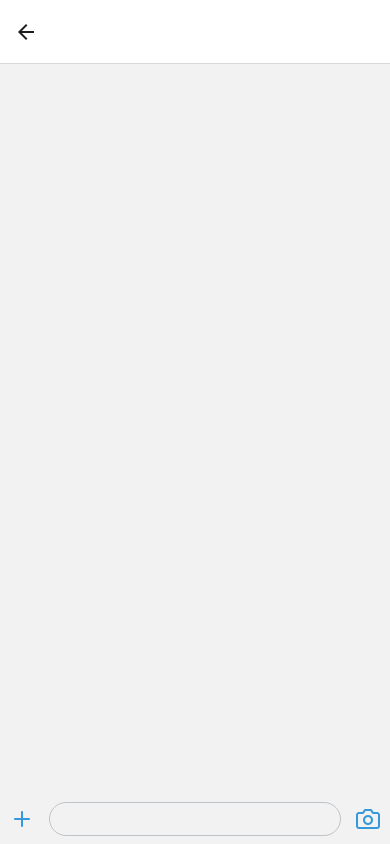
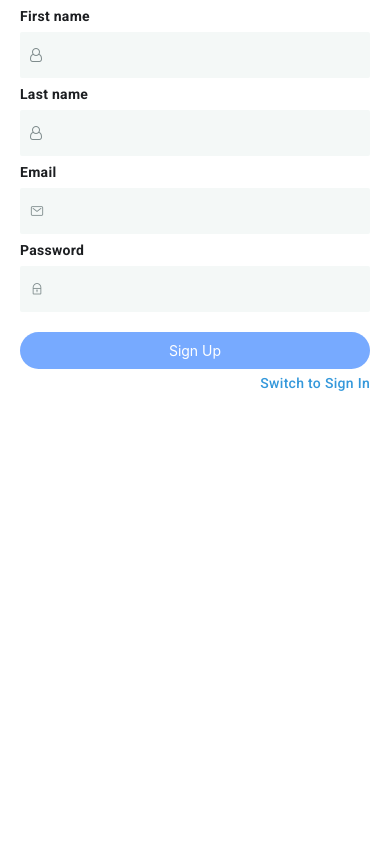
Before and after one commit to krystianGol/Chatify, a React Native app: screen /ChatScreen in a window 390 px wide. Built offline with nearby package versions, Linux system fonts and the light colour scheme.

Commit message:
Preliminary Version of Auth Screen UI

```diff
--- /dev/null
+++ b/components/Input.jsx
@@ -0,0 +1,70 @@
+import { View, Text, StyleSheet, TextInput } from "react-native";
+import React from "react";
+
+import colors from "../constans/colors";
+
+const Input = (props) => {
+  return (
+    <View style={styles.container}>
+      <Text style={styles.label}>{props.label}</Text>
+      <View style={styles.inputContainer}>
+        {props.icon && (
+          <props.iconPack
+            style={styles.icon}
+            name={props.icon}
+            size={props.iconSize || 20}
+          />
+        )}
+        <TextInput style={styles.input} />
+      </View>
+      {props.errorText && (
+        <View style={styles.errorContainer}>
+          <Text style={styles.errorText}>{props.errorText}</Text>
+        </View>
+      )}
+    </View>
+  );
+};
+
+const styles = StyleSheet.create({
+  container: {
+    widht: "100%",
+  },
+  label: {
+    marginVertical: 8,
+    fontFamily: "bold",
+    letterSpacing: 0.3,
+    color: colors.textColor,
+  },
+  inputContainer: {
+    flexDirection: "row",
+    widht: "100%",
+    paddingHorizontal: 10,
+    paddingVertical: 15,
+    borderRadius: 2,
+    backgroundColor: colors.nearlyWhite,
+    alignItems: "center",
+  },
+  icon: {
+    marginRight: 10,
+    color: colors.grey,
+  },
+  input: {
+    color: colors.textColor,
+    flex: 1,
+    fontFamily: "regular",
+    letterSpacing: 0.3,
+    paddingTop: 0,
+  },
+  errorContainer: {
+    marginVertical: 5,
+  },
+  errorText: {
+    color: "red",
+    fontSize: 13,
+    fontFamily: "regular",
+    letterSpacing: 0.3,
+  },
+});
+
+export default Input;
--- /dev/null
+++ b/components/PageContainer.jsx
@@ -0,0 +1,20 @@
+import { View, Text, StyleSheet } from 'react-native'
+import React from 'react'
+
+const PageContainer = props => {
+  return (
+    <View style={{...styles.container, ...props.style}}>
+      {props.children}
+    </View>
+  )
+}
+
+const styles = StyleSheet.create({
+  container: {
+    flex: 1,
+    paddingHorizontal: 20,
+    backgroundColor: 'white',
+  }
+})
+
+export default PageContainer
--- /dev/null
+++ b/components/SignInForm.jsx
@@ -0,0 +1,32 @@
+import React from 'react'
+import Ionicons from '@expo/vector-icons/Ionicons';
+import AntDesign from '@expo/vector-icons/AntDesign';
+
+import Input from "../components/Input";
+import SubmitButton from "../components/SubmitButton";
+
+const SignInForm = () => {
+    return (
+        <>
+            <Input
+              label="Email"
+              icon="mail-outline"
+              iconPack={Ionicons}
+              iconSize="20"
+            />
+            <Input
+              label="Password"
+              icon="lock"
+              iconPack={AntDesign}
+              iconSize="22"
+            />
+            <SubmitButton
+              title="Sign In"
+              onPress={() => console.log("Pressed")}
+              style={{ marginTop: 20 }}
+            />
+        </>
+      )
+}
+
+export default SignInForm
--- /dev/null
+++ b/components/SignUpForm.jsx
@@ -0,0 +1,46 @@
+import { View, Text } from 'react-native'
+import React from 'react'
+import FontAwesome from "@expo/vector-icons/FontAwesome";
+import Ionicons from '@expo/vector-icons/Ionicons';
+import AntDesign from '@expo/vector-icons/AntDesign';
+
+import Input from "../components/Input";
+import SubmitButton from "../components/SubmitButton";
+
+const SignUpForm = () => {
+  return (
+    <>
+    <Input
+          label="First name"
+          icon="user-o"
+          iconPack={FontAwesome}
+          iconSize="20"
+        />
+        <Input
+          label="Last name"
+          icon="user-o"
+          iconPack={FontAwesome}
+          iconSize="20"
+        />
+        <Input
+          label="Email"
+          icon="mail-outline"
+          iconPack={Ionicons}
+          iconSize="20"
+        />
+        <Input
+          label="Password"
+          icon="lock"
+          iconPack={AntDesign}
+          iconSize="22"
+        />
+        <SubmitButton
+          title="Sign Up"
+          onPress={() => console.log("Pressed")}
+          style={{ marginTop: 20 }}
+        />
+    </>
+  )
+}
+
+export default SignUpForm
--- /dev/null
+++ b/components/SubmitButton.jsx
@@ -0,0 +1,37 @@
+import { View, Text, TouchableOpacity, StyleSheet } from 'react-native'
+import React from 'react'
+
+import colors from '../constans/colors'
+
+const SubmitButton = (props) => {
+
+    const enabledBgColor = props.color || colors.primaryColor;
+    const disabledBgColor = colors.lightGrey;
+    const bgColor = props.disabled ? disabledBgColor : enabledBgColor;
+
+  return (
+    <TouchableOpacity
+        style={{
+            ...styles.button,
+            ...props.style,
+            ...{backgroundColor: bgColor}}}
+        onPress={props.disabled ? () => {} : props.onPress}
+        >
+        <Text style={{ color: props.disabled ? colors.grey : 'white'}}>
+        {props.title}
+        </Text>
+    </TouchableOpacity>
+  )
+}
+
+const styles = StyleSheet.create({
+    button: {
+        paddingHorizontal: 30,
+        paddingVertical: 10,
+        borderRadius: 30,
+        justifyContent: 'center',
+        alignItems: 'center',
+    },
+})
+
+export default SubmitButton
--- a/constans/colors.js
+++ b/constans/colors.js
@@ -1,4 +1,8 @@
 export default {
     blue: '#3498db',
-    lightGrey: '#bdc3c7'
+    lightGrey: '#bdc3c7',
+    nearlyWhite: '#F4F8F7',
+    grey: '#7f8c8d',
+    textColor: '#1c1e21',
+    primaryColor: '#77aaff'
 }
--- a/navigation/AppNavigator.js
+++ b/navigation/AppNavigator.js
@@ -2,12 +2,18 @@
 import { NavigationContainer } from "@react-navigation/native";
 
 import MainNavigator from "./MainNavigator";
+import ChatListScreen from "../screens/ChatListScreen";
+import AuthScreen from "../screens/AuthScreen";
 
 
 const AppNavigator = (props) => {
+
+  const isAuth = false;
+
   return (
     <NavigationContainer>
-        <MainNavigator />
+      {isAuth && <MainNavigator />}
+      {!isAuth && <AuthScreen/>}
     </NavigationContainer>
   );
 };
--- /dev/null
+++ b/screens/AuthScreen.js
@@ -0,0 +1,64 @@
+import {
+  View,
+  Text,
+  StyleSheet,
+  TouchableOpacity,
+  ScrollView,
+  KeyboardAvoidingView,
+  Platform,
+} from "react-native";
+import React, { useState } from "react";
+import { SafeAreaView } from "react-native-safe-area-context";
+
+import PageContainer from "../components/PageContainer";
+import SignUpForm from "../components/SignUpForm";
+import SignInForm from "../components/SignInForm";
+import colors from "../constans/colors";
+
+const AuthScreen = (props) => {
+  const [isSignedUp, setIsSignedUp] = useState(false);
+
+  return (
+    <SafeAreaView style={{ flex: 1 }}>
+      <PageContainer>
+        <ScrollView>
+          <KeyboardAvoidingView
+            style={styles.keyboardAvoidView}
+            behavior={Platform.OS === "ios" ? "height" : undefined}
+            keyboardVerticalOffset={100}
+          >
+            {isSignedUp ? <SignInForm /> : <SignUpForm />}
+            <TouchableOpacity
+              onPress={() => setIsSignedUp((prevState) => !prevState)}
+              style={styles.linkContainer}
+            >
+              <Text style={styles.link}>{`Switch to ${
+                isSignedUp ? "Sign Up" : "Sign In"
+              }`}</Text>
+            </TouchableOpacity>
+          </KeyboardAvoidingView>
+        </ScrollView>
+      </PageContainer>
+    </SafeAreaView>
+  );
+};
+
+const styles = StyleSheet.create({
+  linkContainer: {
+    justifyContent: "flex-end",
+    alignItems: "flex-end",
+    marginVertical: 15,
+    marginTop: 6,
+  },
+  link: {
+    color: colors.blue,
+    fontFamily: "medium",
+    letterSpacing: 0.3,
+  },
+  keyboardAvoidView: {
+    flex: 1,
+    justifyContent: "center",
+  },
+});
+
+export default AuthScreen;
```
